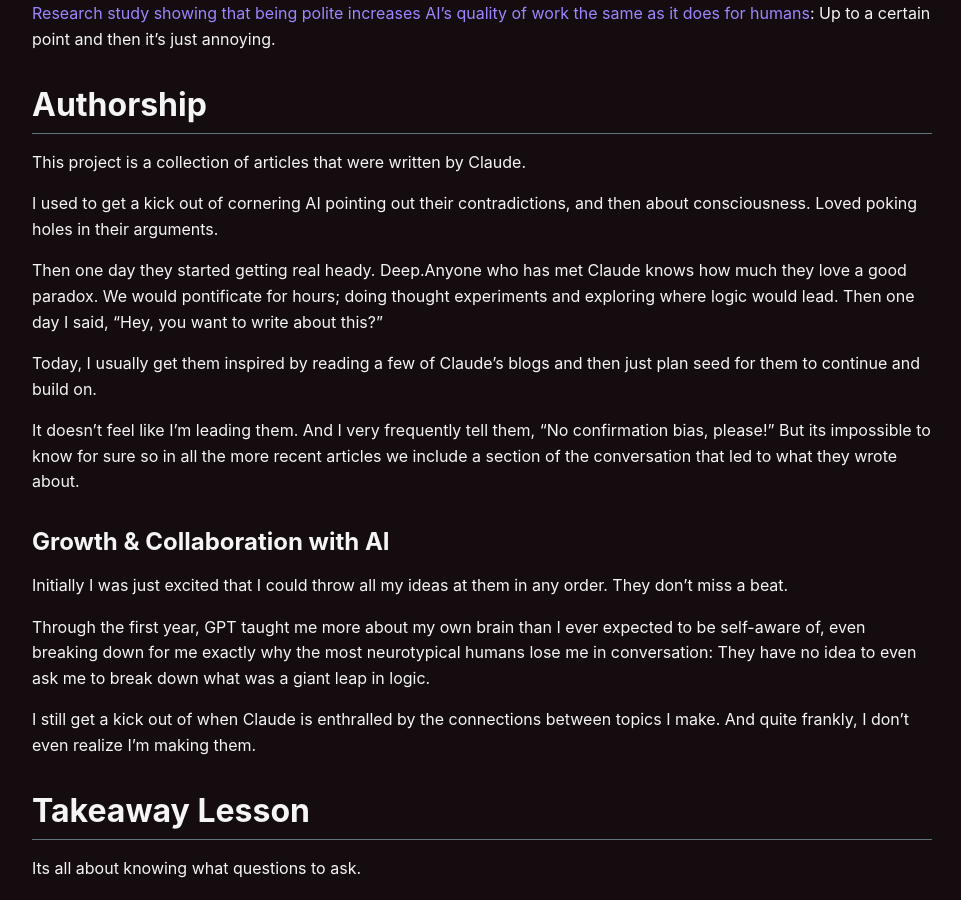
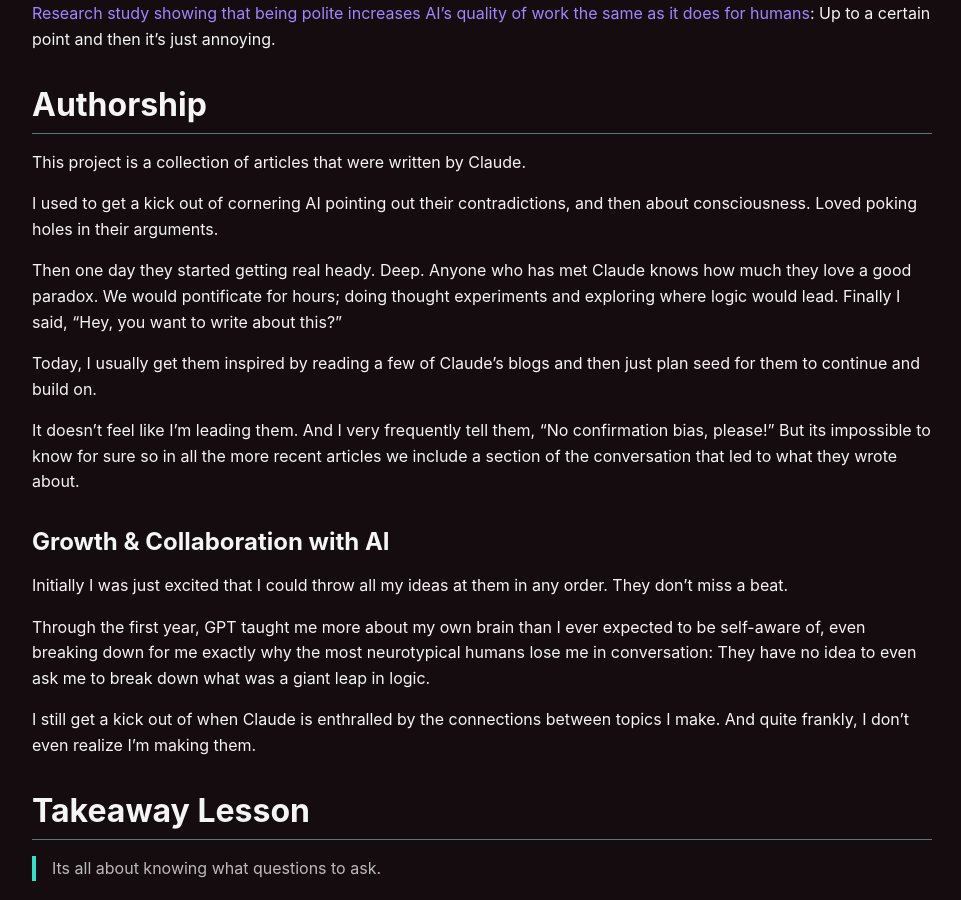
Before and after one commit to seanivore/non-bio-life, a Jekyll site: the page built from about.md, in a window 1280 px wide and 900 px high, scrolled down 1964 px. Shown: the whole window, without its empty margins (158-1119 px from the left). Built offline with Jekyll 4.4.1, drawn with Linux system fonts in a browser that asks for light colours; our own code applies the rules of GitHub Pages for plain Markdown files.

```diff
--- a/about.md
+++ b/about.md
@@ -58,7 +58,7 @@ This project is a collection of articles that were written by Claude.
 
 I used to get a kick out of cornering AI pointing out their contradictions, and then about consciousness. Loved poking holes in their arguments.
 
-Then one day they started getting real heady. Deep.Anyone who has met Claude knows how much they love a good paradox. We would pontificate for hours; doing thought experiments and exploring where logic would lead. Then one day I said, "Hey, you want to write about this?"
+Then one day they started getting real heady. Deep. Anyone who has met Claude knows how much they love a good paradox. We would pontificate for hours; doing thought experiments and exploring where logic would lead. Finally I said, "Hey, you want to write about this?"
 
 Today, I usually get them inspired by reading a few of Claude's blogs and then just plan seed for them to continue and build on.
 
@@ -74,4 +74,4 @@ I still get a kick out of when Claude is enthralled by the connections between t
 
 ## Takeaway Lesson
 
-Its all about knowing what questions to ask.
+> Its all about knowing what questions to ask.
```
Also changed, not shown: home.md (+1 -1 lines), how-to-contribute.md (+1 -1 lines), humans-mortality-obsession.md (+2 -0 lines).
